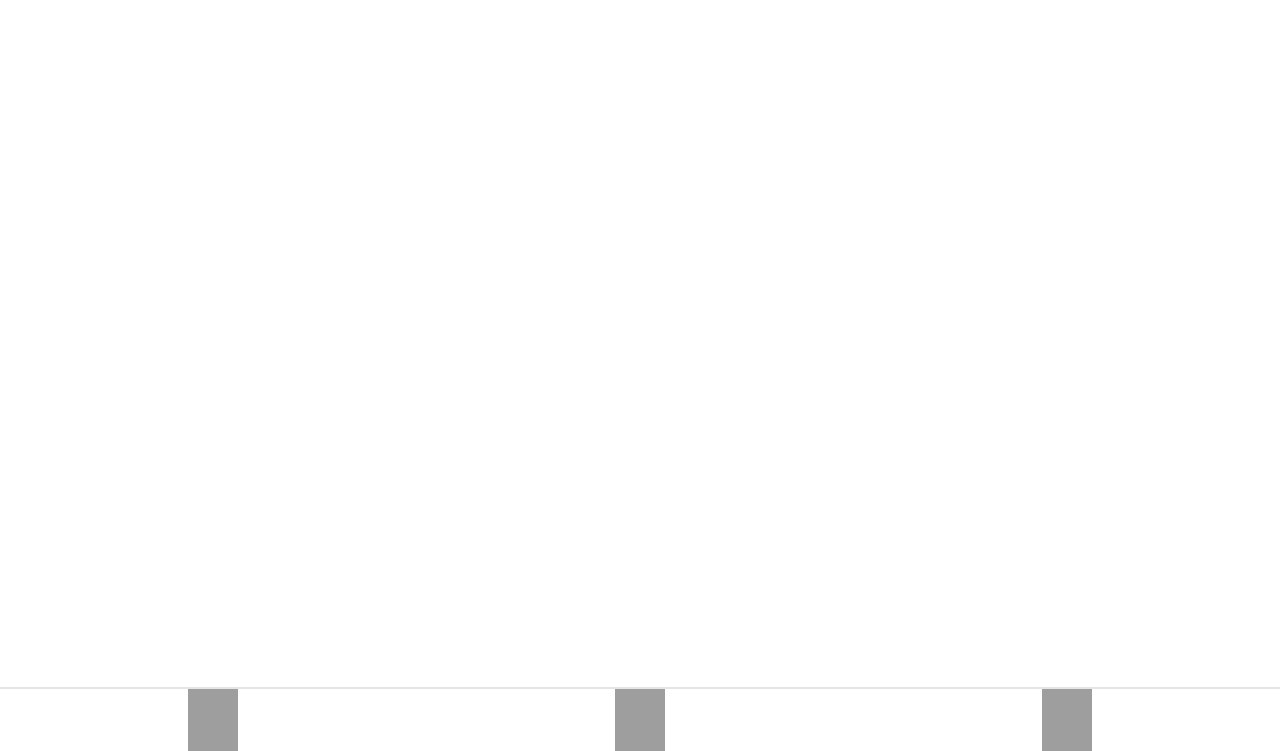
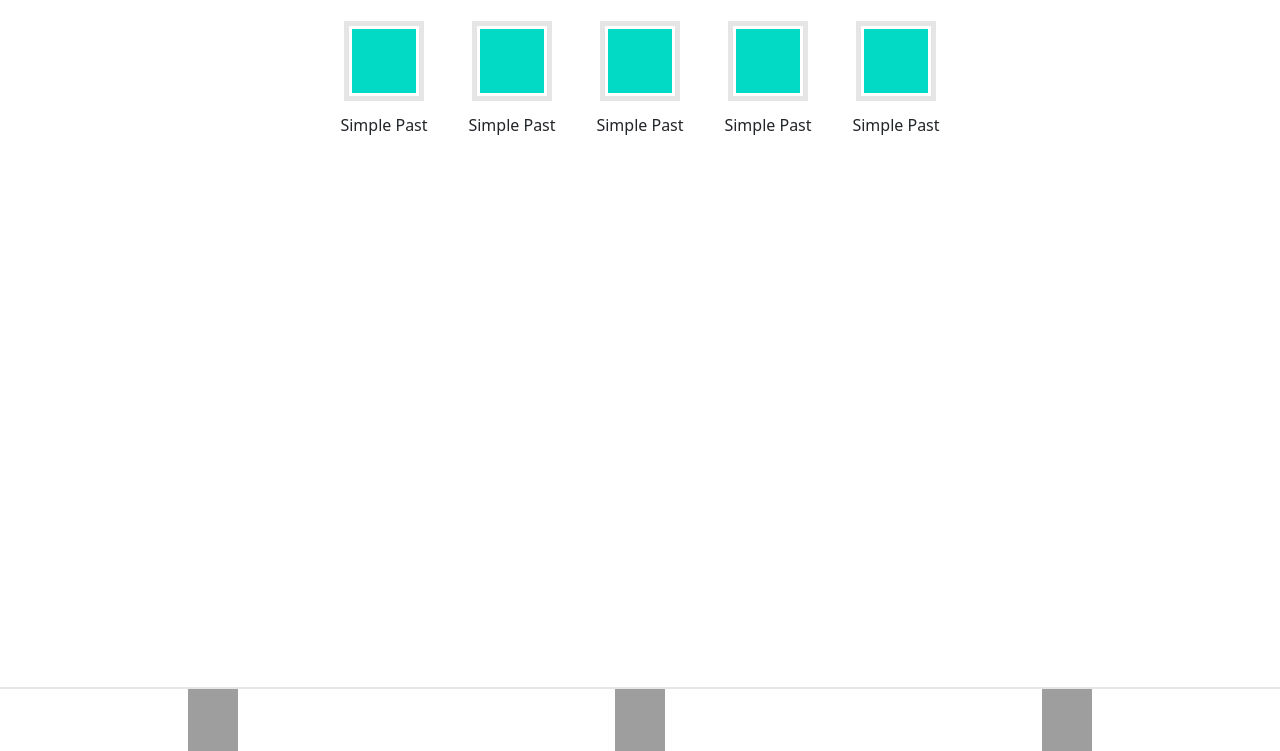
Before and after one commit to vieradaniel/duolingoClone, a plain HTML site: page practice.html in a window 1280 px wide. Shown: the part 49-800 px from the top of the page. Drawn offline with nearby package versions, Linux system fonts and the light colour scheme; grey boxes are pictures that could not be loaded.

Commit message:
I added lesson icons/buttons

```diff
--- a/practice.css
+++ b/practice.css
@@ -17,6 +17,39 @@ header{
     margin-right:1rem;
 }
 
+main{
+    display:flex;
+    flex-wrap: wrap;
+    justify-content: center;
+    gap:2rem;
+    margin-top: 4rem;
+    padding:0 2rem;
+}
+.unit{
+    display:flex;
+}
+.lesson{
+    height:8rem;
+    width:6rem;
+    display:flex;
+    flex-direction: column;
+    justify-content: space-around;
+    align-items:center;
+}
+.lesson-icon-border{
+    height:5rem;
+    width:5rem;
+    border: 5px solid #e5e5e5;
+    display:flex;
+    justify-content:center;
+    align-items:center;
+}
+.lesson-icon-picture{
+    height:4rem;
+    width:4rem;
+    background-color:#03DAC5;
+}
+
 footer{
     border-top:2px solid #e5e5e5;
     display: flex;
--- a/practice.html
+++ b/practice.html
@@ -16,6 +16,38 @@
 
     </header>
     <main>
+
+        <div class="lesson">
+          <div class="lesson-icon-border">
+            <div class="lesson-icon-picture"></div>
+          </div>
+          <div class="lesson-name">Simple Past</div>
+        </div>
+        <div class="lesson">
+          <div class="lesson-icon-border">
+            <div class="lesson-icon-picture"></div>
+          </div>
+          <div class="lesson-name">Simple Past</div>
+        </div>
+        <div class="lesson">
+          <div class="lesson-icon-border">
+            <div class="lesson-icon-picture"></div>
+          </div>
+          <div class="lesson-name">Simple Past</div>
+        </div>
+        <div class="lesson">
+          <div class="lesson-icon-border">
+            <div class="lesson-icon-picture"></div>
+          </div>
+          <div class="lesson-name">Simple Past</div>
+        </div>
+        <div class="lesson">
+          <div class="lesson-icon-border">
+            <div class="lesson-icon-picture"></div>
+          </div>
+          <div class="lesson-name">Simple Past</div>
+        </div>
+
 
     </main>
     <footer>
```
